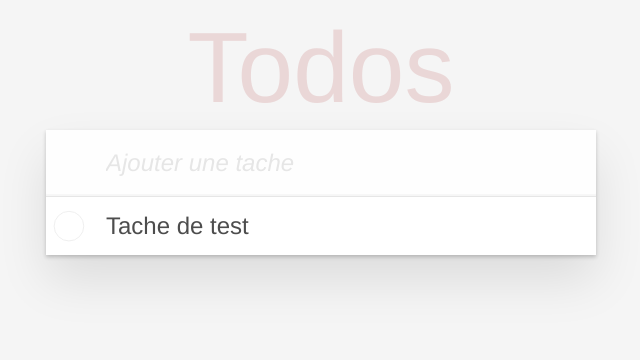
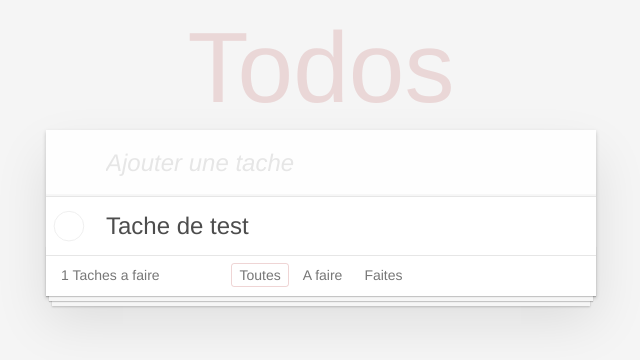
Before and after one commit to lgiacalo/vuejs, a Vue app in the folder todolist/: page / in a window 1280 px wide. Shown: the top 360 px of the page, without its empty margins (319-959 px from the left). Built offline with nearby package versions, Linux system fonts and the light colour scheme.

Commit message:
add filter name + click filter

```diff
--- a/todolist/src/components/Todos.vue
+++ b/todolist/src/components/Todos.vue
@@ -25,6 +25,38 @@
         </li>
       </ul>
     </div>
+    <footer class="footer">
+      <span class="todo-count">
+        <strong class="">{{ remaining }}</strong>
+        Taches a faire
+      </span>
+      <ul class="filters">
+        <li>
+          <a
+            href="#"
+            :class="{ selected: filter === 'all' }"
+            @click.prevent="filter = 'all'"
+            >Toutes</a
+          >
+        </li>
+        <li>
+          <a
+            href="#"
+            :class="{ selected: filter === 'todo' }"
+            @click.prevent="filter = 'todo'"
+            >A faire</a
+          >
+        </li>
+        <li>
+          <a
+            href="#"
+            :class="{ selected: filter === 'done' }"
+            @click.prevent="filter = 'done'"
+            >Faites</a
+          >
+        </li>
+      </ul>
+    </footer>
   </section>
 </template>
 
@@ -40,6 +72,7 @@ export default {
         },
       ],
       newTodo: "",
+      filter: "all",
     };
   },
   methods: {
@@ -51,6 +84,11 @@ export default {
       this.newTodo = "";
     },
   },
+  computed: {
+    remaining: function() {
+      return this.todos.filter((todo) => !todo.completed).length;
+    },
+  },
 };
 </script>
 
```
